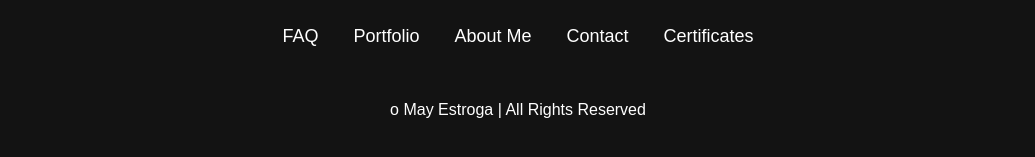
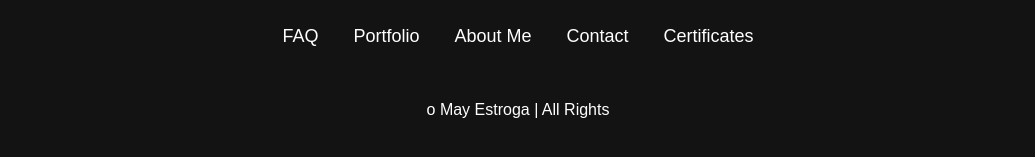
Before and after one commit to mayestroga/revise-per-web, a plain HTML site: page index.html in a window 1280 px wide. Shown: the part 4970-5127 px from the top of the page, without its empty margins (122-1157 px from the left). Drawn offline with nearby package versions, Linux system fonts and the light colour scheme.

Commit message:
erase reserved

```diff
--- a/index.html
+++ b/index.html
@@ -226,7 +226,7 @@
             </li>
         </ul>
         <p class="copyright">
-            o May Estroga | All Rights Reserved
+            o May Estroga | All Rights
         </p>
     </footer>
 
```
